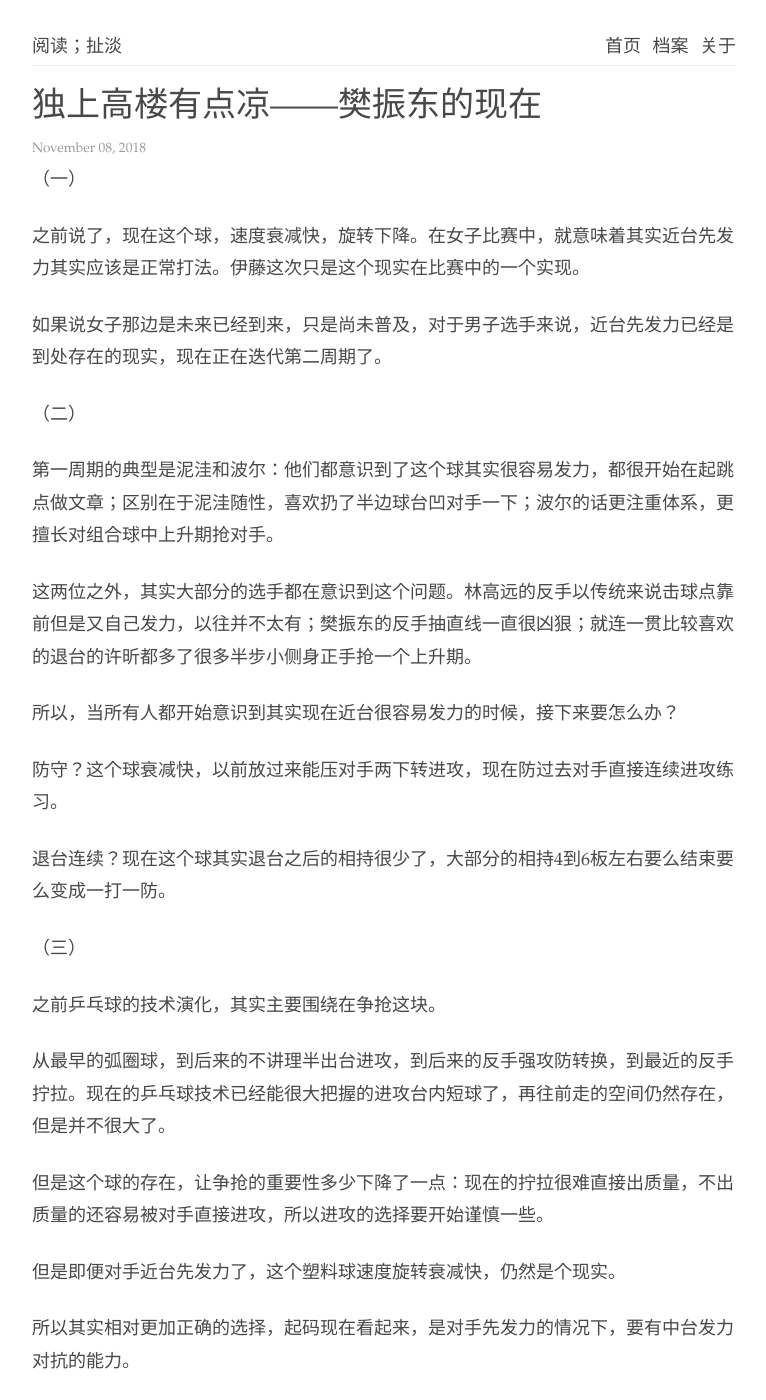
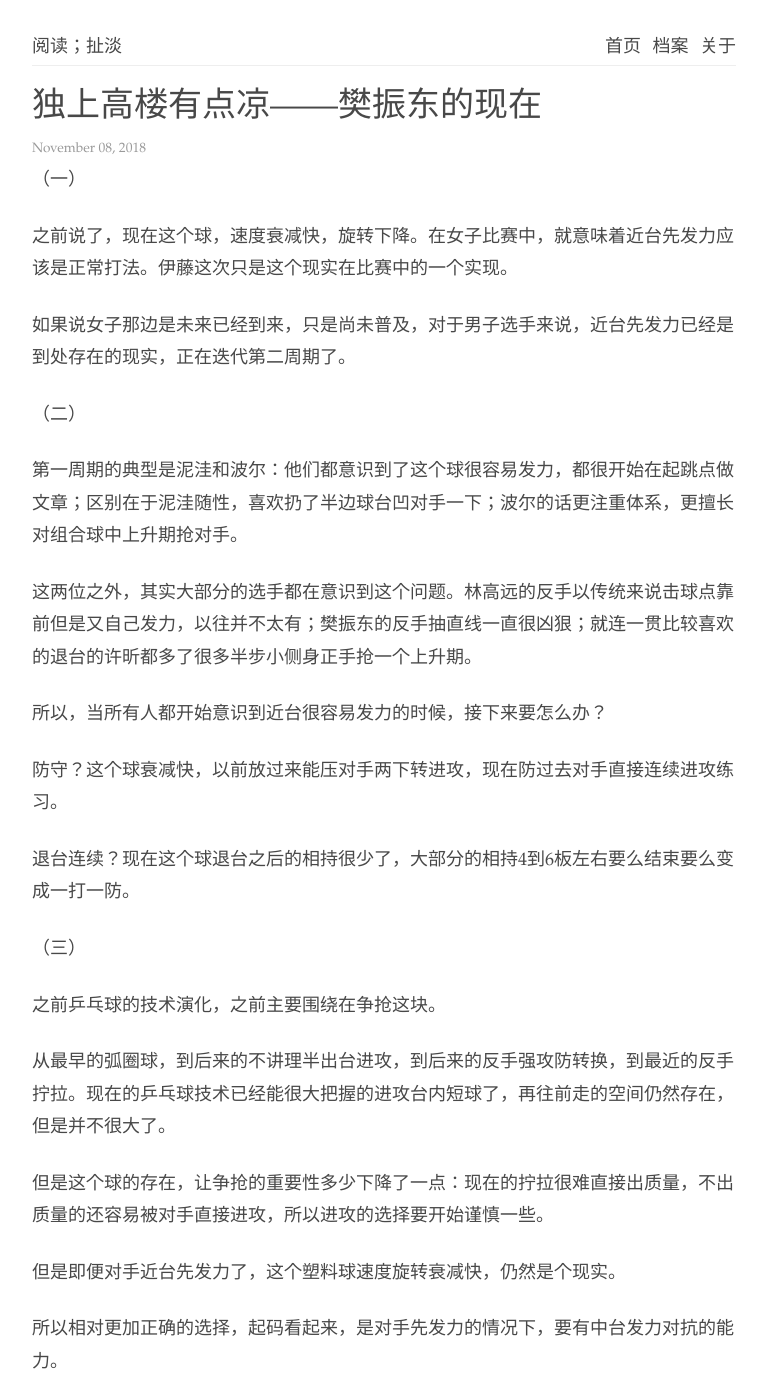
Before and after one commit to readandchedan/readandchedan.github.io, a Jekyll site: the page built from _posts/tabletennis/_posts/2018-11-08-fanzhedong-swedish-open.md, in a window 1280 px wide and 1400 px high. Shown: the whole window, without its empty margins (256-1022 px from the left). Built offline with Jekyll 4.4.1, drawn with Linux system fonts in a browser that asks for light colours; some of the changed text lies outside the part shown.

Commit message:
Commited on 2018-11-08 00:46:45.445502

```diff
--- a/_posts/tabletennis/_posts/2018-11-08-fanzhedong-swedish-open.md
+++ b/_posts/tabletennis/_posts/2018-11-08-fanzhedong-swedish-open.md
@@ -5,25 +5,25 @@ layout: default
 
 （一）
 
-之前说了，现在这个球，速度衰减快，旋转下降。在女子比赛中，就意味着其实近台先发力其实应该是正常打法。伊藤这次只是这个现实在比赛中的一个实现。
+之前说了，现在这个球，速度衰减快，旋转下降。在女子比赛中，就意味着近台先发力应该是正常打法。伊藤这次只是这个现实在比赛中的一个实现。
 
-如果说女子那边是未来已经到来，只是尚未普及，对于男子选手来说，近台先发力已经是到处存在的现实，现在正在迭代第二周期了。
+如果说女子那边是未来已经到来，只是尚未普及，对于男子选手来说，近台先发力已经是到处存在的现实，正在迭代第二周期了。
 
 （二）
 
-第一周期的典型是泥洼和波尔：他们都意识到了这个球其实很容易发力，都很开始在起跳点做文章；区别在于泥洼随性，喜欢扔了半边球台凹对手一下；波尔的话更注重体系，更擅长对组合球中上升期抢对手。
+第一周期的典型是泥洼和波尔：他们都意识到了这个球很容易发力，都很开始在起跳点做文章；区别在于泥洼随性，喜欢扔了半边球台凹对手一下；波尔的话更注重体系，更擅长对组合球中上升期抢对手。
 
 这两位之外，其实大部分的选手都在意识到这个问题。林高远的反手以传统来说击球点靠前但是又自己发力，以往并不太有；樊振东的反手抽直线一直很凶狠；就连一贯比较喜欢的退台的许昕都多了很多半步小侧身正手抢一个上升期。
 
-所以，当所有人都开始意识到其实现在近台很容易发力的时候，接下来要怎么办？
+所以，当所有人都开始意识到近台很容易发力的时候，接下来要怎么办？
 
 防守？这个球衰减快，以前放过来能压对手两下转进攻，现在防过去对手直接连续进攻练习。
 
-退台连续？现在这个球其实退台之后的相持很少了，大部分的相持4到6板左右要么结束要么变成一打一防。
+退台连续？现在这个球退台之后的相持很少了，大部分的相持4到6板左右要么结束要么变成一打一防。
 
 （三）
 
-之前乒乓球的技术演化，其实主要围绕在争抢这块。
+之前乒乓球的技术演化，之前主要围绕在争抢这块。
 
 从最早的弧圈球，到后来的不讲理半出台进攻，到后来的反手强攻防转换，到最近的反手拧拉。现在的乒乓球技术已经能很大把握的进攻台内短球了，再往前走的空间仍然存在，但是并不很大了。
 
@@ -31,7 +31,7 @@ layout: default
 
 但是即便对手近台先发力了，这个塑料球速度旋转衰减快，仍然是个现实。
 
-所以其实相对更加正确的选择，起码现在看起来，是对手先发力的情况下，要有中台发力对抗的能力。
+所以相对更加正确的选择，起码看起来，是对手先发力的情况下，要有中台发力对抗的能力。
 
 
 
@@ -49,7 +49,7 @@ layout: default
 
 所以当对手先发力的时候，其实存在用空间换出手距离，然后发力顶回去的机会。
 
-这其实是之前男子乒乓球先意识到的双方近台快速相持的改进版本：火花闪电的菜刀对砍其实风险太高，但是能力有优势的一方其实可以利用自己更丰富的发力位置选择来克制对手的上手。
+这是之前男子乒乓球先意识到的双方近台快速相持的改进版本：火花闪电的菜刀对砍风险太高，但是能力有优势的一方可以利用自己更丰富的发力位置选择来克制对手的上手。
 
 （五）
 
@@ -63,7 +63,7 @@ layout: default
 
 这点上说，樊振东的能力目前看是唯一的。
 
-中国队的其他选手里，许昕给对手近台的压力相对低，但是中台比较从容；林高远近台打出特点压迫力很强，但是对手火力很强的时候缺少这种中台发力的维度；推而广之的，所有其他选手中，其实现在很少有谁有樊振东这样立体的能力；他能在近台给对手施加很大压力，又能在对手抢先的情况下利用自己的击球质量和移动速度在中台给予对手致命一击。
+中国队的其他选手里，许昕给对手近台的压力相对低，但是中台比较从容；林高远近台打出特点压迫力很强，但是对手火力很强的时候缺少这种中台发力的维度；推而广之的，所有其他选手中，很少有谁有樊振东这样立体的能力；他能在近台给对手施加很大压力，又能在对手抢先的情况下利用自己的击球质量和移动速度在中台给予对手致命一击。
 
 或许马龙可以，但是很久没有看到马龙比赛，对他的调整不太好作出判断。
 
@@ -77,6 +77,6 @@ layout: default
 
 樊振东后边的选手中，目前还没谁看起来有领军的架势。马龙和许昕或者可以打很久，但是年龄上来了，终究有些现实要面对：或许大赛能保证参加，但是小一些的比赛就很难保证全勤。现在这个积分赛制，出赛少就意味着赛程长，对于年龄大的选手来说又是隐患。
 
-现在的更年轻的选手中，目前还没谁有这种很立体的能力维度，能同时在近台和中台施展高强度的对抗。不过如果坦率一点的说，樊振东刚出来的时候，正手和现在没得比的，总有成长的空间。
+更年轻的选手中，目前还没谁有这种很立体的能力维度，能同时在近台和中台施展高强度的对抗。不过如果坦率一点的说，樊振东刚出来的时候，正手和现在没得比的，总有成长的空间。
 
 但是问题是，不管这个人是谁，他得赶快冒出来了，樊振东孤零零的在高处一个人呆着，还是挺凉的。
```
